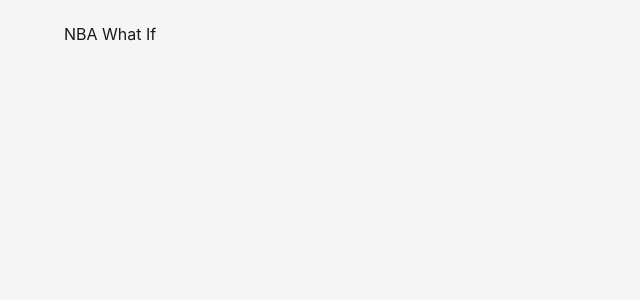
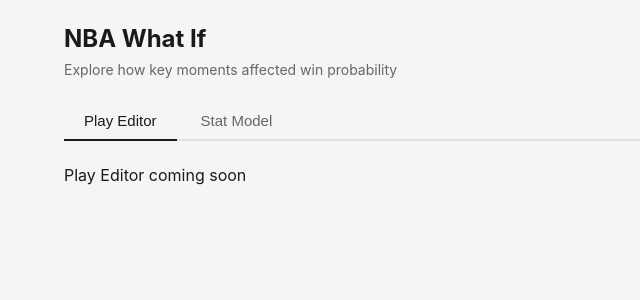
Before and after one commit to sk2007/nba-what-if, a React app: page / in a window 1280 px wide. Shown: the top 300 px of the page, without its empty margins (0-640 px from the left). Built offline with nearby package versions, Linux system fonts and the light colour scheme; the HTML template or start-up script is replaced by a standard one.

Commit message:
feat: add TabNav component and tab switching in App

```diff
--- a/src/App.jsx
+++ b/src/App.jsx
@@ -1,5 +1,21 @@
-function App() {
-  return <div>NBA What If</div>;
+import { useState } from 'react';
+import TabNav from './components/TabNav';
+import './App.css';
+
+export default function App() {
+  const [activeTab, setActiveTab] = useState('Play Editor');
+
+  return (
+    <div>
+      <h1 style={{ marginBottom: '8px', fontSize: '24px' }}>NBA What If</h1>
+      <p style={{ color: '#666', marginBottom: '24px', fontSize: '14px' }}>
+        Explore how key moments affected win probability
+      </p>
+      <TabNav activeTab={activeTab} onTabChange={setActiveTab} />
+      <div>
+        {activeTab === 'Play Editor' && <p>Play Editor coming soon</p>}
+        {activeTab === 'Stat Model' && <p>Stat Model coming soon</p>}
+      </div>
+    </div>
+  );
 }
-
-export default App;
--- /dev/null
+++ b/src/components/TabNav.jsx
@@ -0,0 +1,45 @@
+export default function TabNav({ activeTab, onTabChange }) {
+  const tabs = ['Play Editor', 'Stat Model'];
+
+  return (
+    <nav style={styles.nav}>
+      {tabs.map((tab) => (
+        <button
+          key={tab}
+          onClick={() => onTabChange(tab)}
+          style={{
+            ...styles.tab,
+            ...(activeTab === tab ? styles.activeTab : {}),
+          }}
+        >
+          {tab}
+        </button>
+      ))}
+    </nav>
+  );
+}
+
+const styles = {
+  nav: {
+    display: 'flex',
+    gap: '4px',
+    borderBottom: '2px solid #e0e0e0',
+    marginBottom: '24px',
+  },
+  tab: {
+    padding: '10px 20px',
+    border: 'none',
+    background: 'none',
+    cursor: 'pointer',
+    fontSize: '15px',
+    fontWeight: '500',
+    color: '#666',
+    borderBottom: '2px solid transparent',
+    marginBottom: '-2px',
+    transition: 'color 0.15s',
+  },
+  activeTab: {
+    color: '#1a1a1a',
+    borderBottom: '2px solid #1a1a1a',
+  },
+};
```
